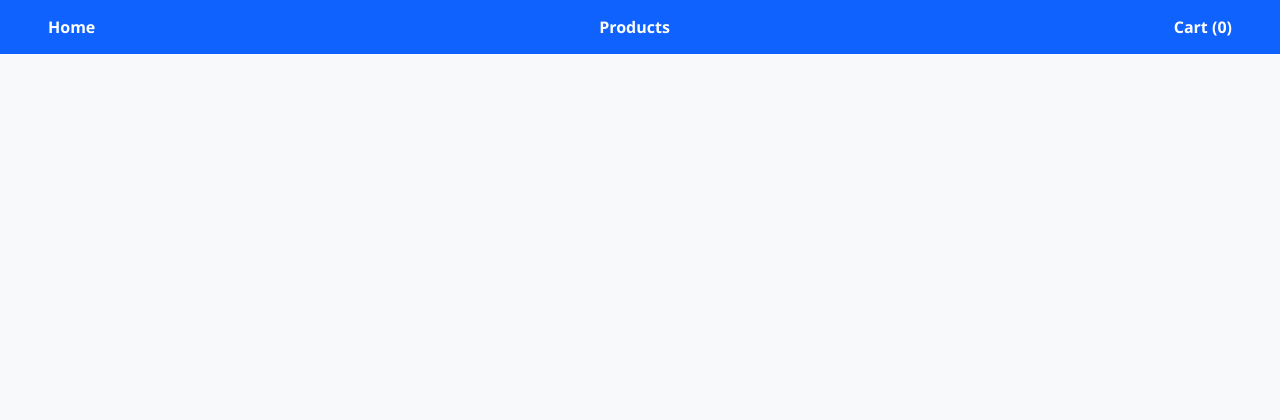
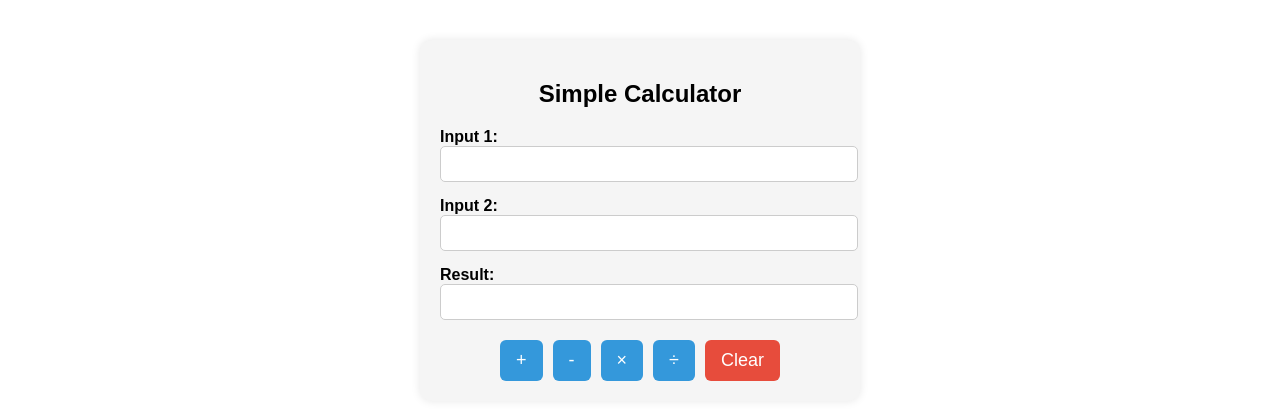
Before and after one commit to bharath-re/Weatherapp, a React (Create React App) app: page / in a window 1280 px wide. Shown: the top 420 px of the page. Built offline with nearby package versions, Linux system fonts and the light colour scheme.

Commit message:
basic calci app

```diff
--- a/src/App.js
+++ b/src/App.js
@@ -1,18 +1,11 @@
 import React from "react";
-import { BrowserRouter as Router, Routes, Route } from "react-router-dom";
-import { Cart, Home, Navbar, ProductDetail, ProductsList } from "./components";
+import Calc from "./components/Calc";
 
 function App() {
   return (
-    <Router>
-      <Navbar />
-      <Routes>
-        <Route path="/home" element={<Home />} />
-        <Route path="/products" element={<ProductsList />} />
-        <Route path="/product/:id" element={<ProductDetail />} />
-        <Route path="/cart" element={<Cart />} />
-      </Routes>
-    </Router>
+    <div>
+      <Calc />
+    </div>
   );
 }
 
--- /dev/null
+++ b/src/components/Calc.js
@@ -0,0 +1,74 @@
+import React, { useState } from "react";
+import "./calc.css"; // External CSS file
+
+function Calc() {
+  const [input1, setInput1] = useState("");
+  const [input2, setInput2] = useState("");
+  const [result, setResult] = useState("");
+
+  const addition = () => {
+    setResult(parseFloat(input1) + parseFloat(input2));
+  };
+
+  const subtraction = () => {
+    setResult(parseFloat(input1) - parseFloat(input2));
+  };
+
+  const multiplication = () => {
+    setResult(parseFloat(input1) * parseFloat(input2));
+  };
+
+  const division = () => {
+    if (parseFloat(input2) === 0) {
+      setResult("Cannot divide by 0");
+    } else {
+      setResult(parseFloat(input1) / parseFloat(input2));
+    }
+  };
+
+  const clearall = () => {
+    setInput1("");
+    setInput2("");
+    setResult("");
+  };
+
+  return (
+    <div className="calc-container">
+      <h2>Simple Calculator</h2>
+      <form className="calc-form" onSubmit={(e) => e.preventDefault()}>
+        <div>
+          <label>Input 1:</label>
+          <input
+            type="number"
+            value={input1}
+            onChange={(e) => setInput1(e.target.value)}
+          />
+        </div>
+        <div>
+          <label>Input 2:</label>
+          <input
+            type="number"
+            value={input2}
+            onChange={(e) => setInput2(e.target.value)}
+          />
+        </div>
+        <div>
+          <label>Result:</label>
+          <input type="text" value={result} readOnly />
+        </div>
+      </form>
+
+      <div className="btn-group">
+        <button onClick={addition}>+</button>
+        <button onClick={subtraction}>-</button>
+        <button onClick={multiplication}>×</button>
+        <button onClick={division}>÷</button>
+        <button onClick={clearall} className="clear-btn">
+          Clear
+        </button>
+      </div>
+    </div>
+  );
+}
+
+export default Calc;
--- /dev/null
+++ b/src/components/calc.css
@@ -0,0 +1,63 @@
+.calc-container {
+    max-width: 400px;
+    margin: 40px auto;
+    padding: 20px;
+    border-radius: 12px;
+    background: #f5f5f5;
+    box-shadow: 0 0 10px rgba(0, 0, 0, 0.1);
+    font-family: Arial, sans-serif;
+}
+
+.calc-container h2 {
+    text-align: center;
+    margin-bottom: 20px;
+}
+
+.calc-form {
+    display: flex;
+    flex-direction: column;
+    gap: 15px;
+}
+
+.calc-form label {
+    font-weight: bold;
+}
+
+.calc-form input {
+    padding: 8px;
+    font-size: 16px;
+    width: 100%;
+    border: 1px solid #ccc;
+    border-radius: 5px;
+}
+
+.btn-group {
+    margin-top: 20px;
+    display: flex;
+    flex-wrap: wrap;
+    gap: 10px;
+    justify-content: center;
+}
+
+button {
+    padding: 10px 16px;
+    font-size: 18px;
+    background-color: #3498db;
+    color: white;
+    border: none;
+    border-radius: 6px;
+    cursor: pointer;
+    transition: background-color 0.3s;
+}
+
+button:hover {
+    background-color: #2980b9;
+}
+
+.clear-btn {
+    background-color: #e74c3c;
+}
+
+.clear-btn:hover {
+    background-color: #c0392b;
+}
```
